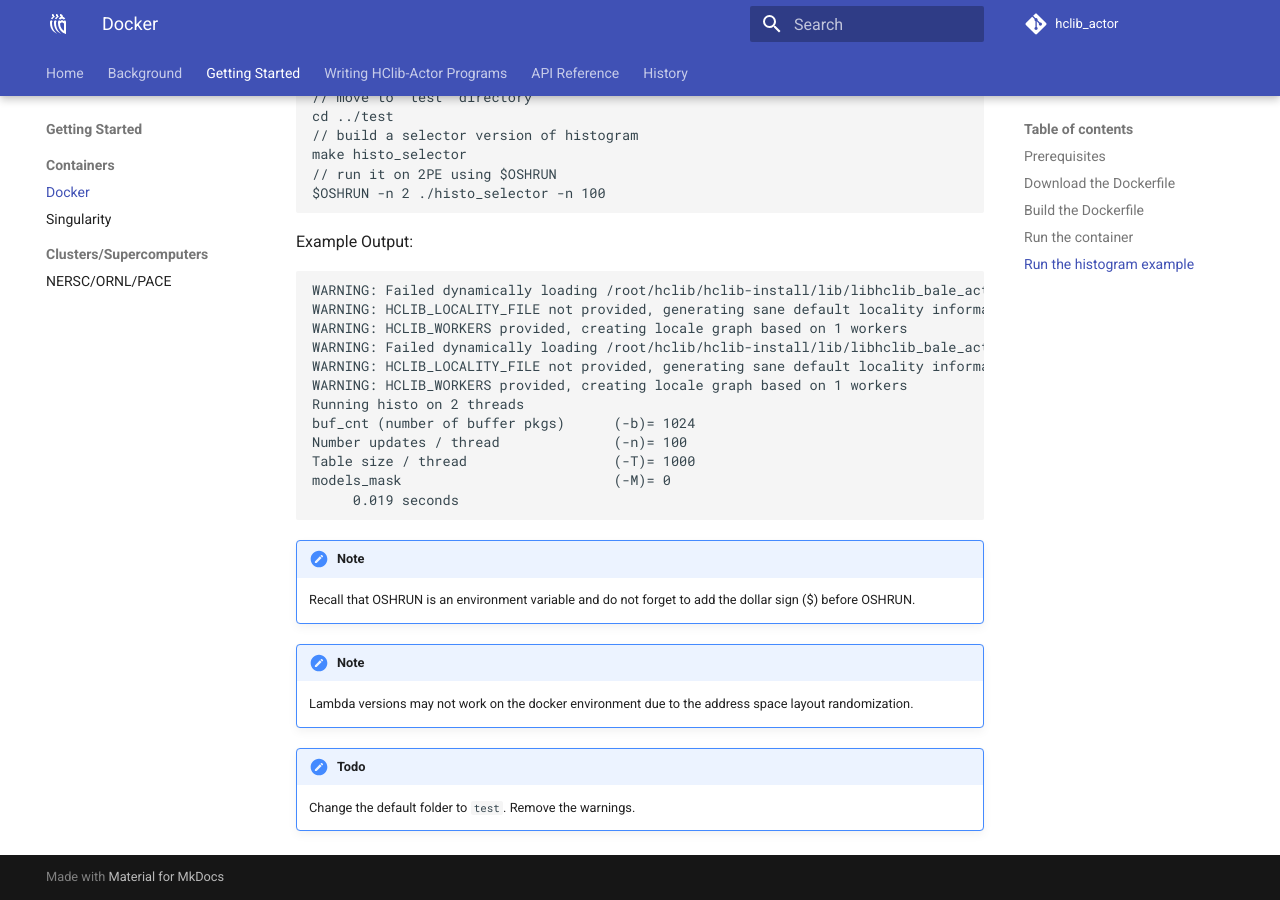
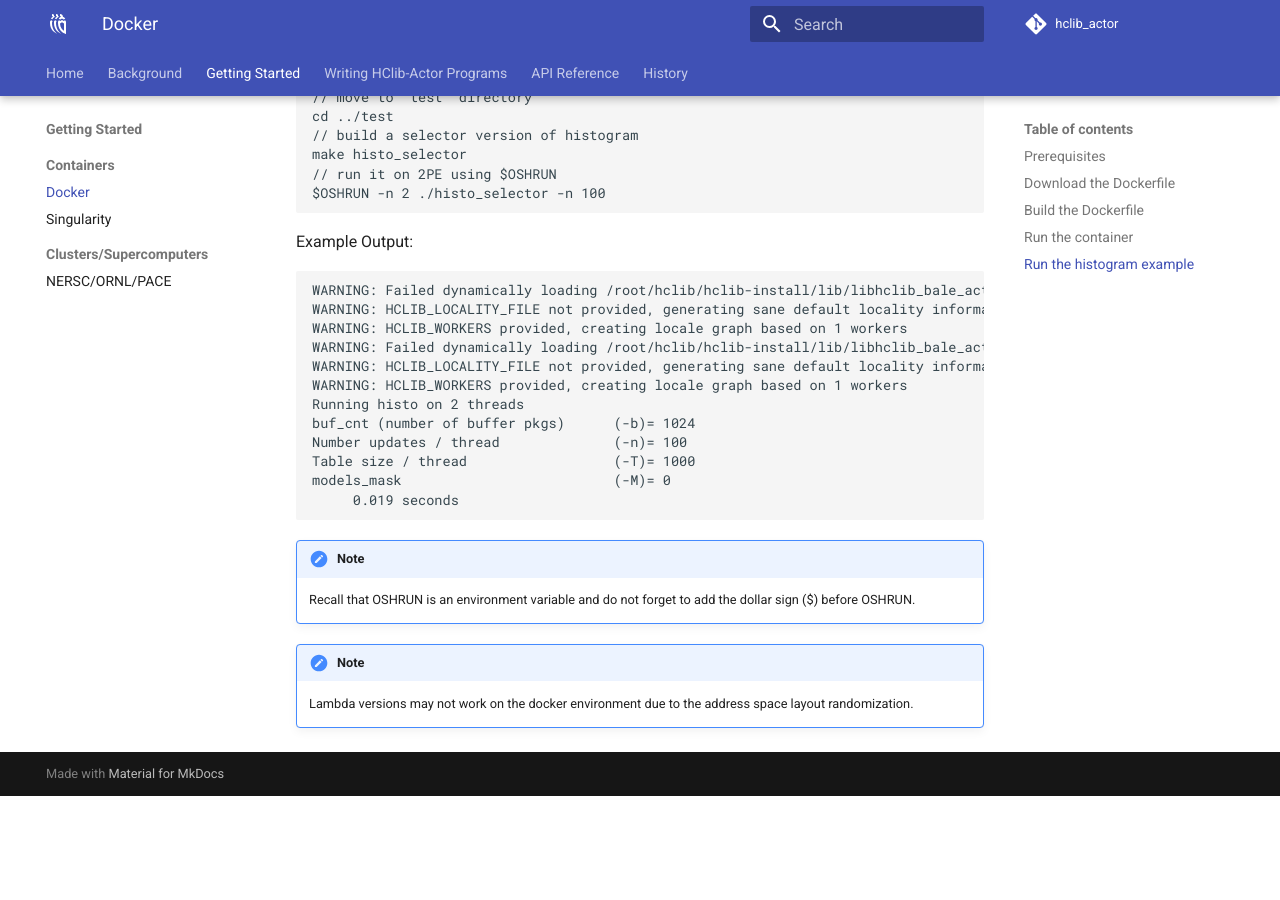
Before and after one commit to ahayashi/hclib-actor, an MkDocs documentation site: the page built from doc/markdowns/getting_started/docker.md, in a window 1280 px wide and 900 px high, scrolled down 2694 px. Built offline with MkDocs 1.6.1 and Material for MkDocs 9.7.7, drawn with Linux system fonts in a browser that asks for light colours; comment, search, counter and statistics services are not loaded; after the commit the page ends 3490 px from its top, so only the background shows below that.

Commit message:
Update docker.md

```diff
--- a/doc/markdowns/getting_started/docker.md
+++ b/doc/markdowns/getting_started/docker.md
@@ -117,8 +117,3 @@ models_mask                          (-M)= 0
 !!! note
 
     Lambda versions may not work on the docker environment due to the address space layout randomization.
-
-
-!!! todo
-
-    Change the default folder to `test`. Remove the warnings.
```
